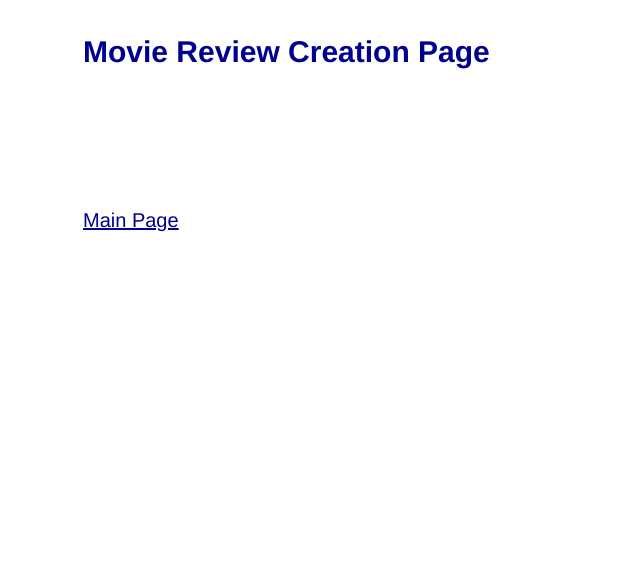
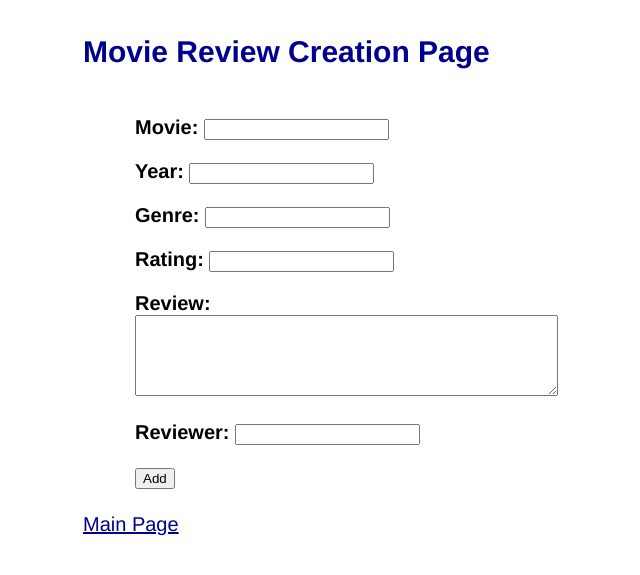
Before and after one commit to KvnEYoung/Internet-and-Cloud, a Flask app: page /newreview in a window 1280 px wide. Shown: the top 575 px of the page, without its empty margins (305-945 px from the left). Run offline with Flask 2, Linux system fonts and the light colour scheme.

Commit message:
Updated movie review form

```diff
--- a/hw3/app.py
+++ b/hw3/app.py
@@ -18,9 +18,11 @@ def reviews():
     reviews = [dict(movie=row[0], year=row[1], genre=row[2], rating=row[3], review=row[4], reviewer=row[5]) for row in model.select()]
     return render_template('reviews.html', reviews=reviews)
 
-@app.route('/newreview')
+@app.route('/newreview', methods=['GET','POST'])
 def newreview():
     """ Webpage to add a new movie review """
+    #model.insert(request.form['movie'], request.form['year'], request.form['genre'],
+    #request.form['rating'], request.form['review'], request.form['reviewer'])
     return render_template('newreview.html')
 
 if __name__ == '__main__':
--- a/hw3/static/style.css
+++ b/hw3/static/style.css
@@ -3,6 +3,3 @@ a, h1, h2  { color: #00008F; }
 form       { margin:.1em auto; padding:.1em; width: 400px; border: 1px }
 .heading  { font-weight: bold; }
 .page      { margin:.1em auto; padding:.1em; width: 504px;  }
-.entry     { margin-bottom: 2em; padding-bottom: 2em; border-bottom: 1px solid #888; }
-input[type=text] { margin: .5em 0; padding: .5em; font-size: 12px; color: #777; width: 200px;}
-input[type=textarea] { margin: .5em 0; padding: .5em; font-size: 12px; color: #777; width: 200px;}
--- a/hw3/templates/newreview.html
+++ b/hw3/templates/newreview.html
@@ -1,12 +1,16 @@
 {% extends "layout.html" %}
 {% block content %}
     <h2>Movie Review Creation Page</h2>
-    <br>
-    <br>
-    <br>
-    <br>
-    <br>
-
+    <form action="{{ url_for('newreview') }}" method=post>
+        <p class="heading">Movie: <input type=text name=movie>
+        <p class="heading"> Year: <input type=number name=year>
+        <p class="heading"> Genre: <input type=text name=genre>
+        <p class="heading"> Rating: <input type=number name=rating>
+        <p class="heading"> Review:
+        <textarea rows=5 cols=50 name=review></textarea></p>
+        <p class="heading"> Reviewer: <input type=number name=reviewer>
+        <p><input type=submit value=Add></p>
+        </form>
     <a href="{{ url_for('index') }}">Main Page</a>
 
 {% endblock %}
```
Also changed, not shown: hw3/MRModels/model_sqlite3.py (+9 -1 lines).
